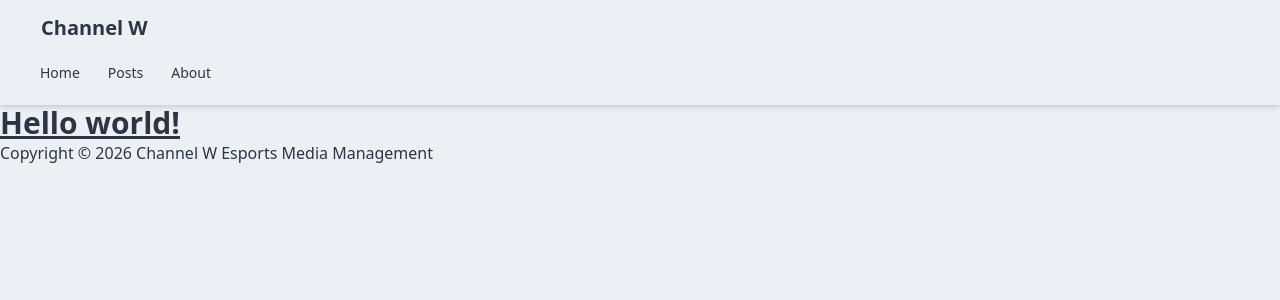
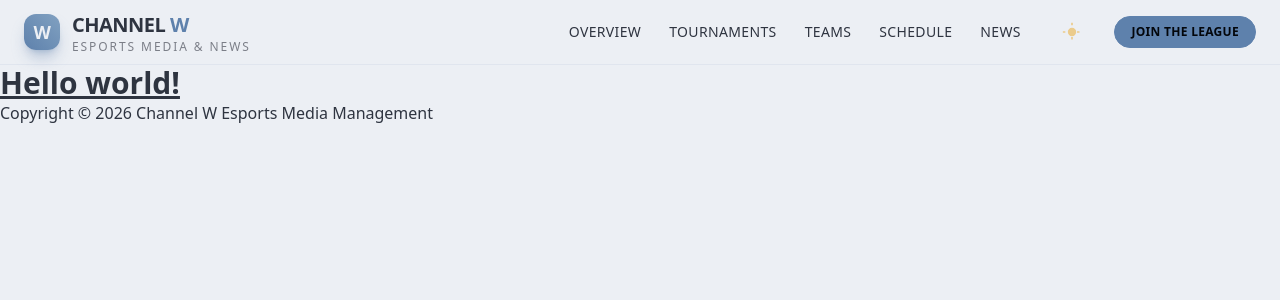
Before and after one commit to TharHtet236401/channel_w_esports_media, a Django app: page /home/ in a window 1280 px wide. Shown: the top 300 px of the page. Run offline with Django 5.2, Linux system fonts and the light colour scheme; style sheets or scripts are compiled from the project's sources.

Commit message:
nav bar applied

```diff
--- a/templates/components/nav.html
+++ b/templates/components/nav.html
@@ -1,20 +1,76 @@
-<nav class="navbar bg-base-100 shadow-md">
-    <div class="container mx-auto px-4">
-        <div class="flex-1">
-            <a href="/" class="btn btn-ghost normal-case text-xl font-bold">
-                Channel W
+<nav class="navbar bg-base-100/95 border-b border-base-300/60 backdrop-blur sticky top-0 z-30">
+    <div class="container mx-auto px-4 flex flex-wrap items-center justify-between gap-4 w-full">
+        <!-- Left: Brand -->
+        <div class="flex items-center gap-3 flex-1">
+            <div class="h-9 w-9 rounded-xl bg-gradient-to-tr from-primary to-secondary flex items-center justify-center shadow-lg shadow-primary/40">
+                <span class="text-base-100 font-black text-lg tracking-tight">W</span>
+            </div>
+            <div class="leading-tight">
+                <a href="#" class="text-lg md:text-xl font-extrabold tracking-tight uppercase">
+                    Channel <span class="text-primary">W</span>
                 </a>
+                <p class="text-[11px] md:text-[12px] text-base-content/60 uppercase tracking-[0.16em]">
+                    Esports Media &amp; News
+                </p>
+            </div>
         </div>
 
-        <div class="flex-none hidden md:flex">
-            <ul class="menu menu-horizontal px-1 gap-1">
-                <li><a href="/" class="font-medium">Home</a></li>
-                <li><a href="/posts/" class="font-medium">Posts</a></li>
-                <li><a href="#" class="font-medium">About</a></li>
+        <!-- Center: Desktop Nav -->
+        <div class="hidden lg:flex flex-1 justify-center">
+            <ul class="menu menu-horizontal px-1 gap-1 text-sm font-medium">
+                <li>
+                    <a href="#" class="uppercase tracking-wide">
+                        Overview
+                    </a>
+                </li>
+                <li>
+                    <a href="#" class="uppercase tracking-wide">
+                        Tournaments
+                    </a>
+                </li>
+                <li>
+                    <a href="#" class="uppercase tracking-wide">
+                        Teams
+                    </a>
+                </li>
+                <li>
+                    <a href="#" class="uppercase tracking-wide">
+                        Schedule
+                    </a>
+                </li>
+                <li>
+                    <a href="#" class="uppercase tracking-wide">
+                        News
+                    </a>
+                </li>
             </ul>
         </div>
 
-        <div class="flex-none md:hidden">
+        <!-- Right: Actions -->
+        <div class="flex items-center gap-2 flex-none">
+            <!-- Theme toggle (dummy) -->
+            <label class="swap swap-rotate mr-1 hidden md:inline-flex">
+                <!-- this hidden checkbox controls the state -->
+                <input type="checkbox" class="theme-controller" value="dark" />
+
+                <!-- sun icon -->
+                <svg class="swap-off fill-current w-5 h-5 text-warning" xmlns="http://www.w3.org/2000/svg" viewBox="0 0 24 24">
+                    <path d="M5.64 4.22 4.22 5.64 5.64 4.22zM1 13h3v-2H1v2zm10-9h2V1h-2v3zm7.36 1.64 1.41-1.41-1.41 1.41zM18 13h3v-2h-3v2zm-7 8h2v-3h-2v3zM4.22 18.36 5.64 19.78 4.22 18.36zM12 7a5 5 0 1 0 0 10 5 5 0 0 0 0-10zm6.36 11.36 1.41-1.41-1.41 1.41z" />
+                </svg>
+
+                <!-- moon icon -->
+                <svg class="swap-on fill-current w-5 h-5 text-info" xmlns="http://www.w3.org/2000/svg" viewBox="0 0 24 24">
+                    <path d="M21.64 13a1 1 0 0 0-1.05-.14 7 7 0 0 1-9.45-7.77 1 1 0 0 0-1.36-1.09A9 9 0 1 0 22 14.05a1 1 0 0 0-.36-1.05z" />
+                </svg>
+            </label>
+
+            <!-- Call to action -->
+            <a href="#" class="btn btn-primary btn-sm rounded-full px-4 hidden md:inline-flex">
+                <span class="uppercase tracking-wide text-xs">Join the League</span>
+            </a>
+
+            <!-- Mobile menu -->
+            <div class="flex lg:hidden">
                 <div class="dropdown dropdown-end">
                     <label tabindex="0" class="btn btn-ghost btn-square" aria-label="Open menu">
                         <svg xmlns="http://www.w3.org/2000/svg" class="h-5 w-5" fill="none" viewBox="0 0 24 24" stroke="currentColor">
@@ -22,11 +78,19 @@
                         </svg>
                     </label>
                     <ul tabindex="0" class="menu menu-sm dropdown-content mt-3 z-[1] p-2 shadow bg-base-100 rounded-box w-52">
-                    <li><a href="/">Home</a></li>
-                    <li><a href="/posts/">Posts</a></li>
-                    <li><a href="#">About</a></li>
+                        <li><a href="#">Overview</a></li>
+                        <li><a href="#">Tournaments</a></li>
+                        <li><a href="#">Teams</a></li>
+                        <li><a href="#">Schedule</a></li>
+                        <li><a href="#">News</a></li>
+                        <li class="mt-1">
+                            <a href="#" class="btn btn-primary btn-sm w-full justify-center">
+                                Join the League
+                            </a>
+                        </li>
                     </ul>
                 </div>
             </div>
         </div>
+    </div>
 </nav>
```
Lines whose indentation alone changed are shown as unchanged.
